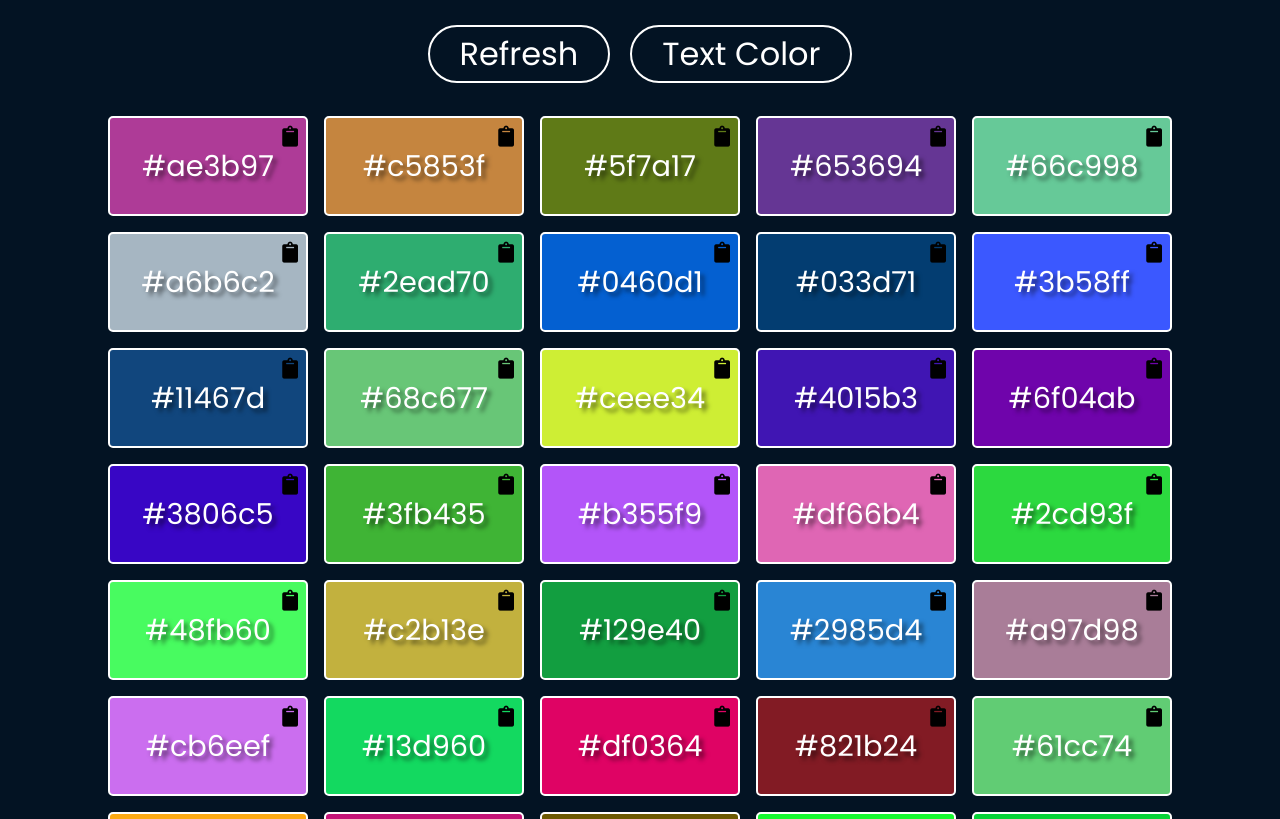
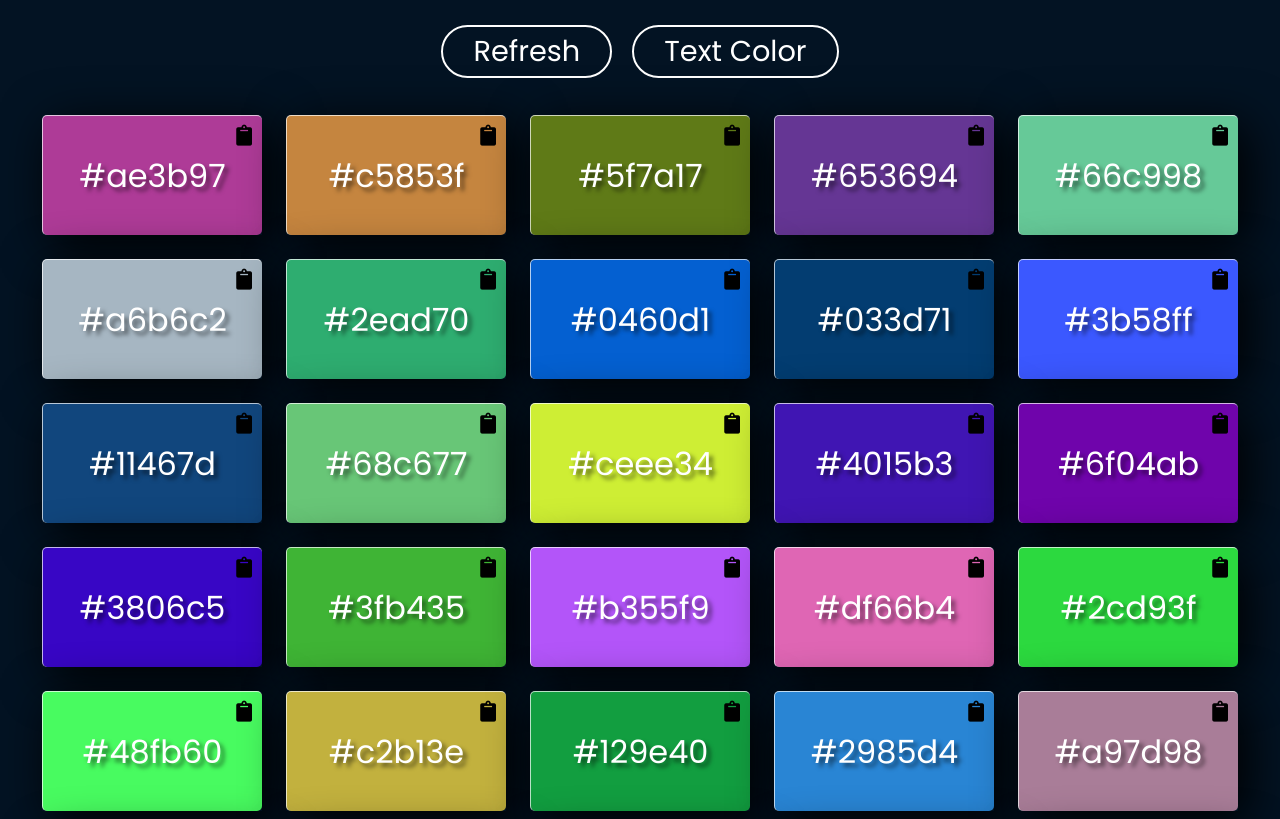
Before and after one commit to Chintan8169/Random-Color-Generator, a website: page static/index.html in a window 1280 px wide. Shown: the top 819 px of the page. Drawn offline with Linux system fonts and the light colour scheme.

Commit message:
Adding more CSS

```diff
--- a/static/index.js
+++ b/static/index.js
@@ -47,7 +47,7 @@ const generateText = () => {
 	for (let i = 0; i < color.length; i++) {
 		let randomColor = generateColor();
 		color[i].innerText = randomColor;
-		color[i].style.backgroundColor = "#031323";
+		color[i].style.backgroundColor = "rgba(255,255,255,0.1)";
 		color[i].style.color = randomColor;
 		clipBoard[i].value = randomColor;
 		clipBoard[i].style.color = "#fff";
--- a/static/style.css
+++ b/static/style.css
@@ -31,7 +31,7 @@ body {
 	text-align: center;
 	text-decoration: none;
 	padding: 3px 30px;
-	font-size: 2rem;
+	font-size: 1.8rem;
 	cursor: pointer;
 	background: transparent;
 	outline: none;
@@ -60,9 +60,10 @@ body {
 {
 	position: relative;
 	display: flex;
-	width: 200px;
-	height: 100px;
-	margin: 8px;
+	width: 220px;
+	height: 120px;
+	margin: 12px;
+	box-shadow: 10px 10px 50px black;
 }
 
 .colorContainer .color
@@ -72,10 +73,11 @@ body {
 	display: flex;
 	align-items: center;
 	justify-content: center;
-	border: 2px solid #fff;
+	border-top: 1.5px solid rgba(255, 255, 255, 0.7);
+	border-left: 1.5px solid rgba(255, 255, 255, 0.7);
 	border-radius: 5px;
 	text-shadow: 4px 4px 4px rgba(0, 0, 0, 0.5);
-	font-size: 1.8rem;
+	font-size: 2rem;
 }
 
 .clipBoard
```
